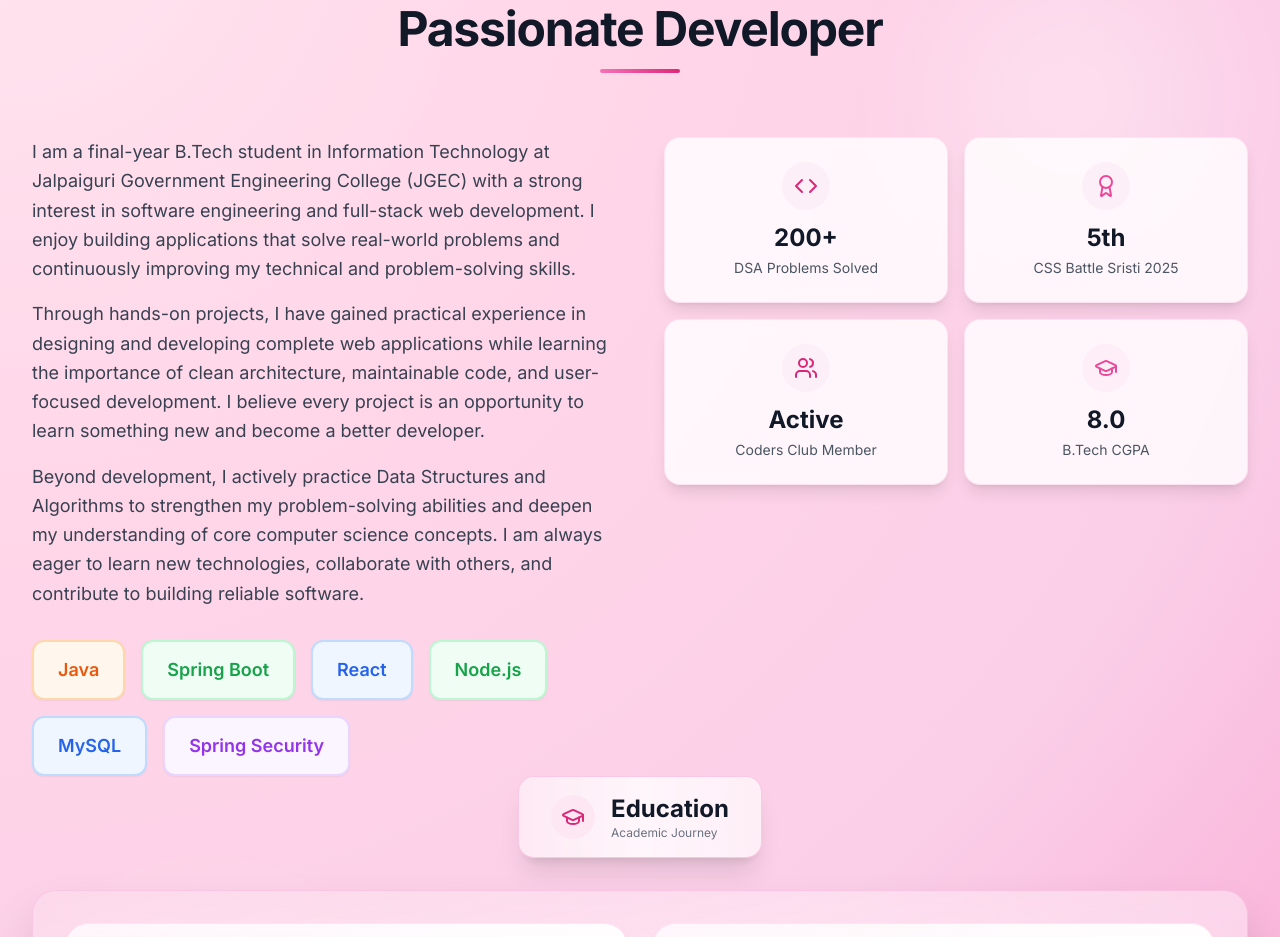
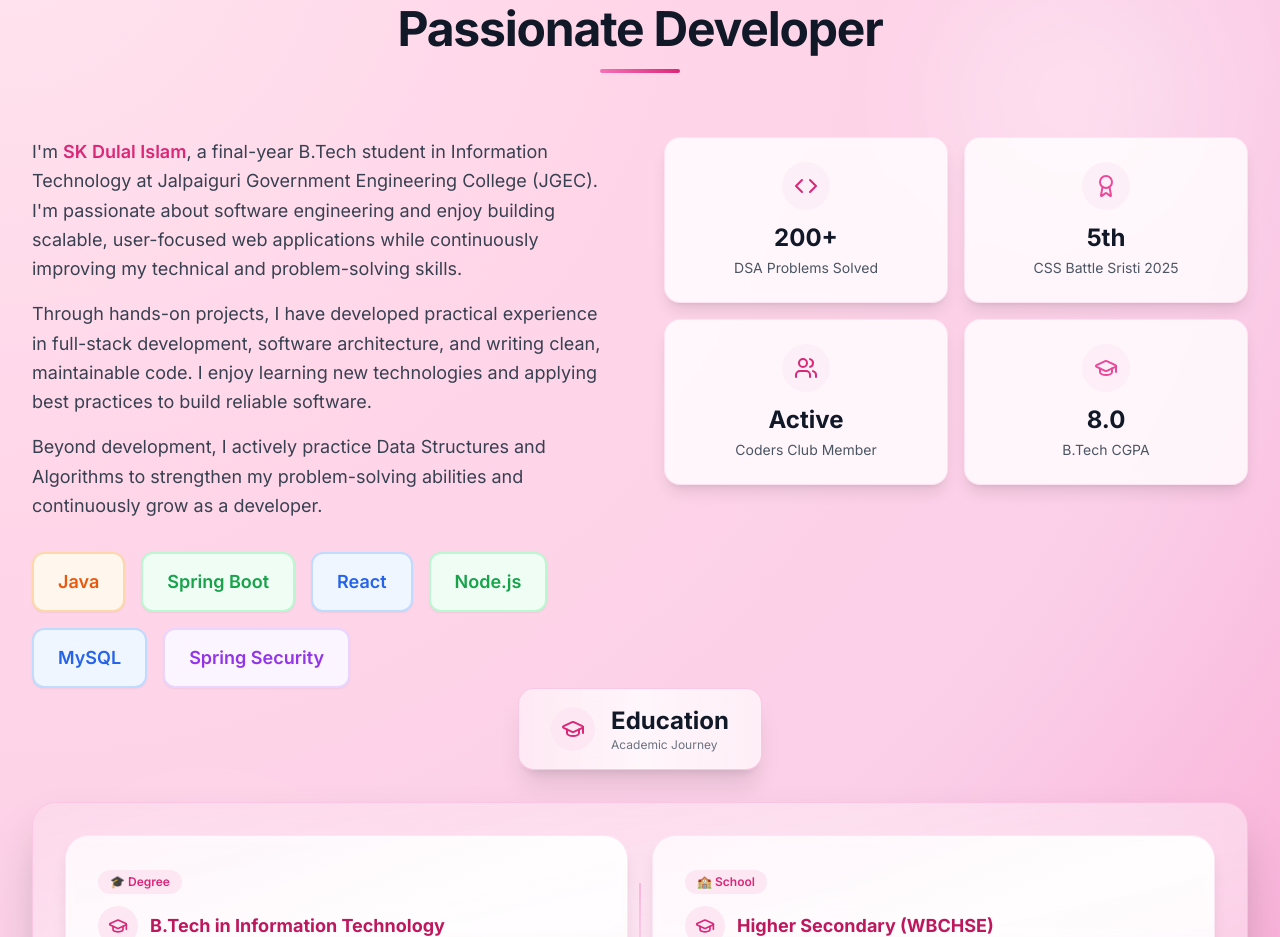
Before and after one commit to dulal-jgec/portfolio, a React app: page / in a window 1280 px wide. Shown: the part 1040-1977 px from the top of the page. Built offline with nearby package versions, Linux system fonts and the light colour scheme; the HTML template or start-up script is replaced by a standard one.

Commit message:
About Section changed

```diff
--- a/src/components/sections/About.jsx
+++ b/src/components/sections/About.jsx
@@ -197,32 +197,19 @@ const About = () => {
           >
 <motion.div variants={itemVariants}>
   <p className="text-gray-700 dark:text-gray-300 text-lg leading-relaxed">
-                I am a final-year B.Tech student in Information Technology at
-                Jalpaiguri Government Engineering College (JGEC) with a strong
-                interest in software engineering and full-stack web development.
-                I enjoy building applications that solve real-world problems and
-                continuously improving my technical and problem-solving skills.
+    I'm <span className="font-semibold text-pink-600 dark:text-green-400">SK Dulal Islam</span>, a final-year B.Tech student in Information Technology at Jalpaiguri Government Engineering College (JGEC). I'm passionate about software engineering and enjoy building scalable, user-focused web applications while continuously improving my technical and problem-solving skills.
   </p>
 </motion.div>
 
 <motion.div variants={itemVariants}>
   <p className="text-gray-700 dark:text-gray-300 text-lg leading-relaxed">
-                Through hands-on projects, I have gained practical experience in
-                designing and developing complete web applications while
-                learning the importance of clean architecture, maintainable
-                code, and user-focused development. I believe every project is
-                an opportunity to learn something new and become a better
-                developer.
+    Through hands-on projects, I have developed practical experience in full-stack development, software architecture, and writing clean, maintainable code. I enjoy learning new technologies and applying best practices to build reliable software.
   </p>
 </motion.div>
 
 <motion.div variants={itemVariants}>
   <p className="text-gray-700 dark:text-gray-300 text-lg leading-relaxed">
-                Beyond development, I actively practice Data Structures and
-                Algorithms to strengthen my problem-solving abilities and deepen
-                my understanding of core computer science concepts. I am always
-                eager to learn new technologies, collaborate with others, and
-                contribute to building reliable software.
+    Beyond development, I actively practice Data Structures and Algorithms to strengthen my problem-solving abilities and continuously grow as a developer.
   </p>
 </motion.div>
 
```
Lines whose indentation alone changed are shown as unchanged.
